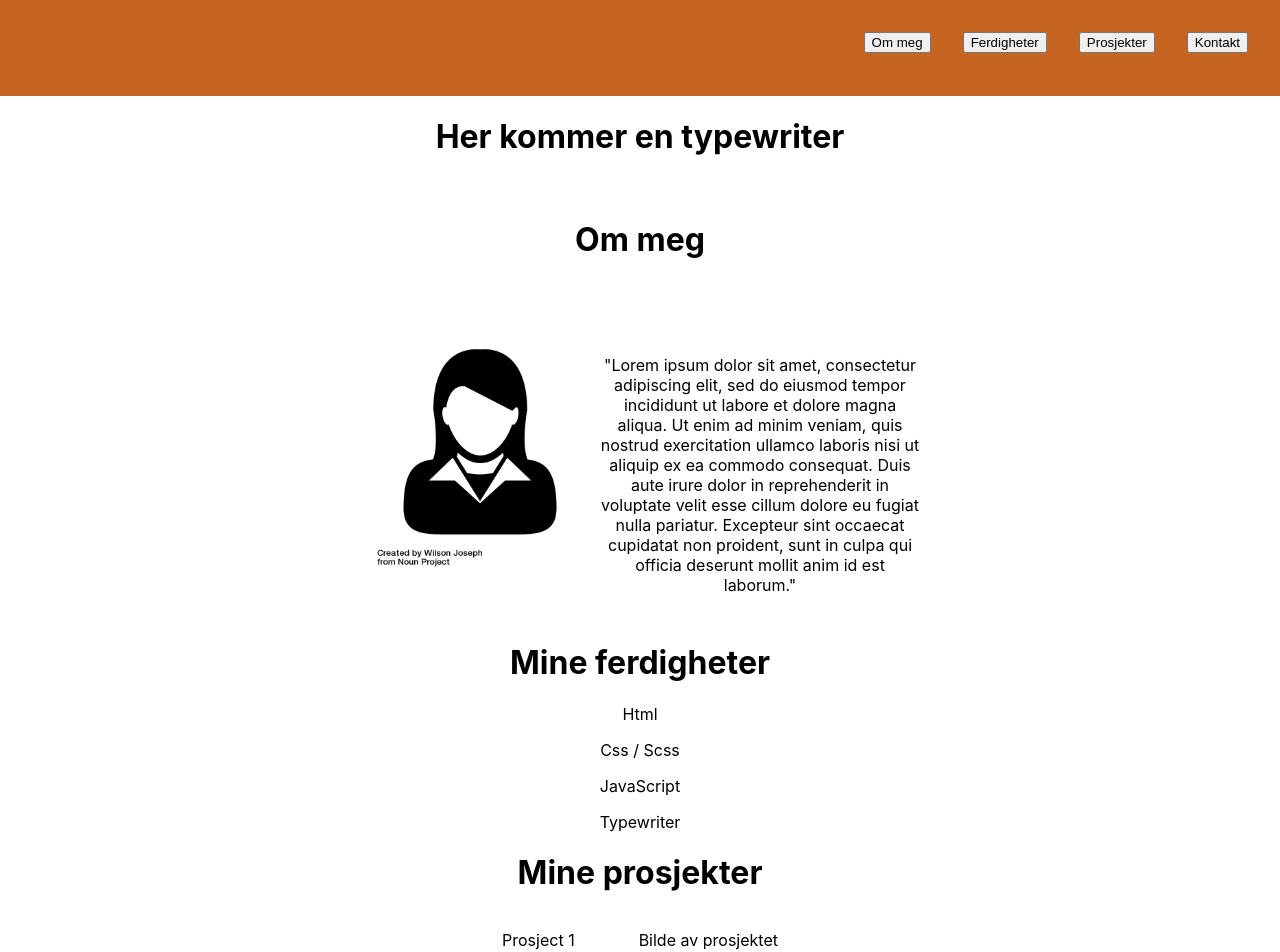
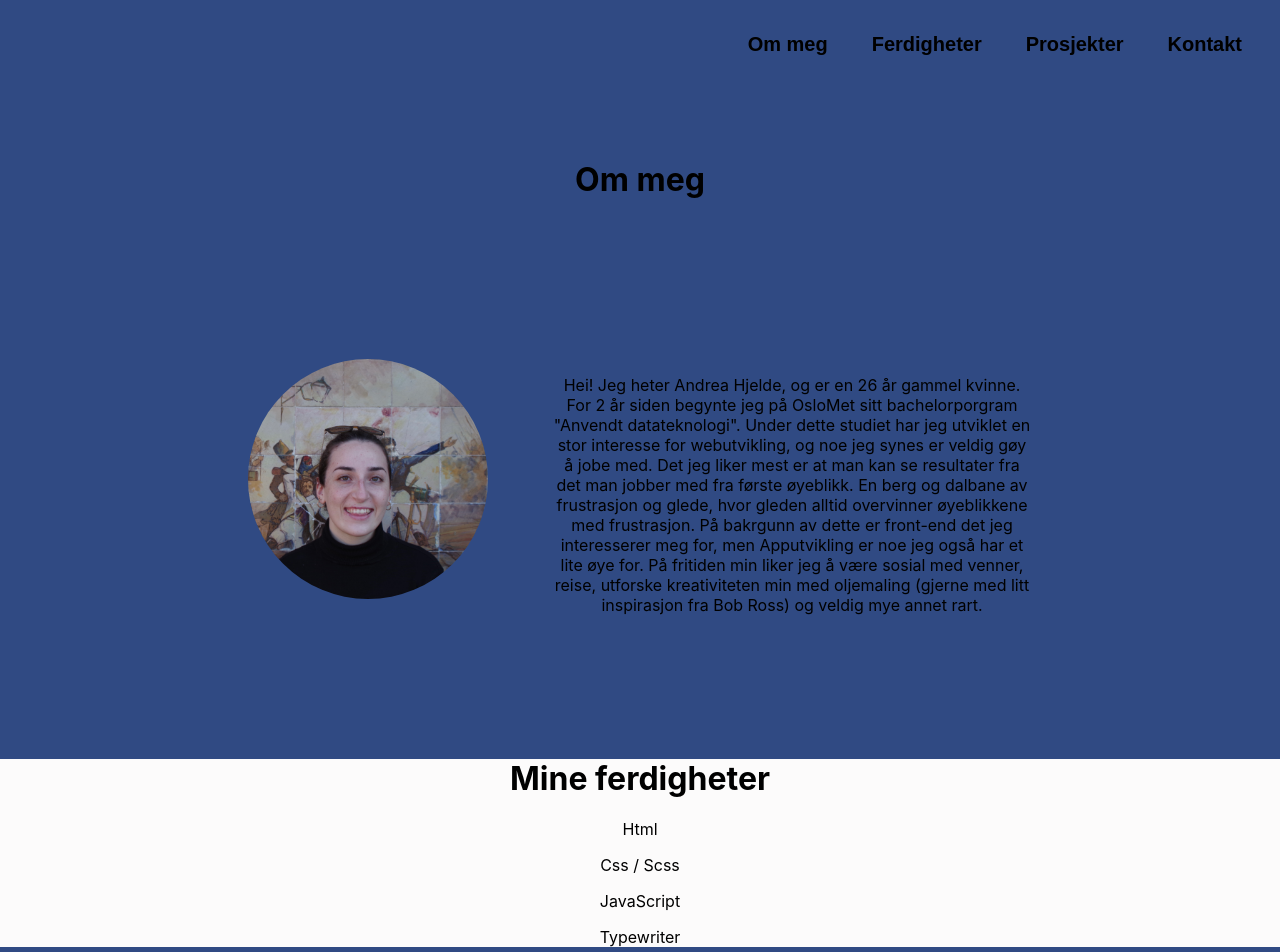
Before and after one commit to andreahjelde/portfolio, a React (Create React App) app: page / in a window 1280 px wide. Shown: the top 952 px of the page. Built offline with nearby package versions, Linux system fonts and the light colour scheme.

Commit message:
styled content

```diff
--- a/src/Components/About.js
+++ b/src/Components/About.js
@@ -1,5 +1,5 @@
 import styles from '../styles/About.module.scss'
-import img from '../Images/person.png'
+import img from '../Images/meg.jpeg'
 
 
 
@@ -9,7 +9,12 @@ const About = () => {
             <h1 className={styles.title}>Om meg</h1>
             <div className={styles.ContainerElements}>
                 <img className={styles.imagePerson} src={img} alt={"person"}></img >
-                <p className={styles.txtAbout}>"Lorem ipsum dolor sit amet, consectetur adipiscing elit, sed do eiusmod tempor incididunt ut labore et dolore magna aliqua. Ut enim ad minim veniam, quis nostrud exercitation ullamco laboris nisi ut aliquip ex ea commodo consequat. Duis aute irure dolor in reprehenderit in voluptate velit esse cillum dolore eu fugiat nulla pariatur. Excepteur sint occaecat cupidatat non proident, sunt in culpa qui officia deserunt mollit anim id est laborum."</p>
+                <p className={styles.txtAbout}>Hei! Jeg heter Andrea Hjelde, og er en 26 år gammel kvinne.
+                    For 2 år siden begynte jeg på OsloMet sitt bachelorporgram "Anvendt datateknologi". Under dette studiet har jeg utviklet en stor interesse for webutvikling, og noe jeg synes er veldig gøy å jobe med.
+                    Det jeg liker mest er at man kan se resultater fra det man jobber med fra første øyeblikk. En berg og dalbane av frustrasjon og glede, hvor gleden alltid overvinner øyeblikkene med frustrasjon.
+                    På bakrgunn av dette er front-end det jeg interesserer meg for, men Apputvikling er noe jeg også har et lite øye for.
+
+                På fritiden min liker jeg å være sosial med venner, reise, utforske kreativiteten min med oljemaling (gjerne med litt inspirasjon fra Bob Ross) og veldig mye annet rart. </p>
             </div>
         </div>
 
--- a/src/Components/Navbar.js
+++ b/src/Components/Navbar.js
@@ -2,10 +2,10 @@ import styles from '../styles/Navbar.module.scss'
 const Navbar= () => {
     return (
         <div className={styles.container}>
-            <button>Om meg</button>
-            <button>Ferdigheter</button>
-            <button>Prosjekter</button>
-            <button>Kontakt</button>
+            <button className={styles.navbarBtn}>Om meg</button>
+            <button className={styles.navbarBtn}>Ferdigheter</button>
+            <button className={styles.navbarBtn}>Prosjekter</button>
+            <button className={styles.navbarBtn}>Kontakt</button>
         </div>
     )
 }
--- a/src/Components/Skills.js
+++ b/src/Components/Skills.js
@@ -1,7 +1,7 @@
 import styles from '../styles/Skills.module.scss'
 const Skills = () => {
     return (
-        <div>
+        <div className={styles.container}>
             <h1>Mine ferdigheter</h1>
             <div className={styles.containerSkills}>
                 <p>Html</p>
--- a/src/Components/Typewriter.js
+++ b/src/Components/Typewriter.js
@@ -2,7 +2,7 @@ import styles from '../styles/Typewriter.module.scss'
 const Typewriter = () => {
     return (
         <div className={styles.container}>
-            <h1>Her kommer en typewriter</h1>
+            <h1></h1>
         </div>
     )
 }
--- a/src/styles/About.module.scss
+++ b/src/styles/About.module.scss
@@ -1,7 +1,8 @@
-
+@import './variables.scss';
 
 .container{
     margin: 4rem;
+
     .title{
         color: black;
         margin-bottom: 5rem;
@@ -12,15 +13,19 @@
         justify-content: center;
 
         height: 30vh;
+        gap: 4rem;
+        margin: 10rem;
 
     }
 .imagePerson{
 width: 15rem;
 height: 15rem;
+border-radius: 50%;
+object-fit: cover;
     }
 
 .txtAbout{
-        width: 20rem;
+        width: 30rem;
     }
 }
 .about{
--- a/src/styles/App.scss
+++ b/src/styles/App.scss
@@ -5,26 +5,11 @@
   text-align: center;
   display: flex;
   flex-direction: column;
+  background-color: $primary-color;
 
 
   .header{
-    background-color: $primary-color;
     height: 6rem;
-  }
-  .skills{
-    background-color: #E1CFA4;
-  }
-
-  .projects{
-    background-color: #7D8A7B;
-  }
-
-  .contact{
-    background-color: #539794;
-  }
-
-  .footer{
-    background-color: #C66421;
   }
 
 }
--- a/src/styles/Navbar.module.scss
+++ b/src/styles/Navbar.module.scss
@@ -1,3 +1,5 @@
+@import './variables.scss';
+
 .container{
     display: flex;
     flex-direction: row;
@@ -5,4 +7,14 @@
     justify-content: end;
     align-content: center;
     margin: 2rem;
+
+    .navbarBtn{
+        border-style: none;
+        background: none;
+        font-weight: bold;
+        font-size: 20px;
+        &:hover{
+            color:$fourth-color;
+        }
+    }
 }
--- a/src/styles/Projects.module.scss
+++ b/src/styles/Projects.module.scss
@@ -1,8 +1,11 @@
+@import './variables.scss';
+
 .container{
 
     .container_box{
         display: flex;
         flex-direction: column;
+        justify-content: center;
 
 
         .containerEl{
@@ -10,6 +13,10 @@
             flex-direction: row;
             justify-content: center;
             gap: 4rem;
+            background-color: $secundary-color;
+            border-radius: 10%;
+            width: 20rem;
+
         }
     }
 }
--- a/src/styles/Skills.module.scss
+++ b/src/styles/Skills.module.scss
@@ -1,3 +1,10 @@
-.containerSkills{
+@import './variables.scss';
 
+.container{
+    background-color: $secundary-color;
+
+
+    .containerSkills{
+
+    }
 }
--- a/src/styles/variables.scss
+++ b/src/styles/variables.scss
@@ -5,8 +5,16 @@
 //7D8A7B
 //539794
 
-$primary-color: #C66421;
-$secundary-color: #DF883A;
-$third-color: #E1CFA4;
-$fourth-color: #7D8A7B;
-$fifth-color: #539794;
+$primary-color: #304A83;
+$secundary-color: #FCFBFB;
+$third-color: #E49A32;
+$fourth-color: #83C2DB;
+$fifth-color: #58A7BB;
+
+
+
+//#FCFBFB
+//#E49A32
+//#83C2DB
+//#58A7BB
+//#304A83
```
Also changed, not shown: src/Images/meg.jpeg (added).
